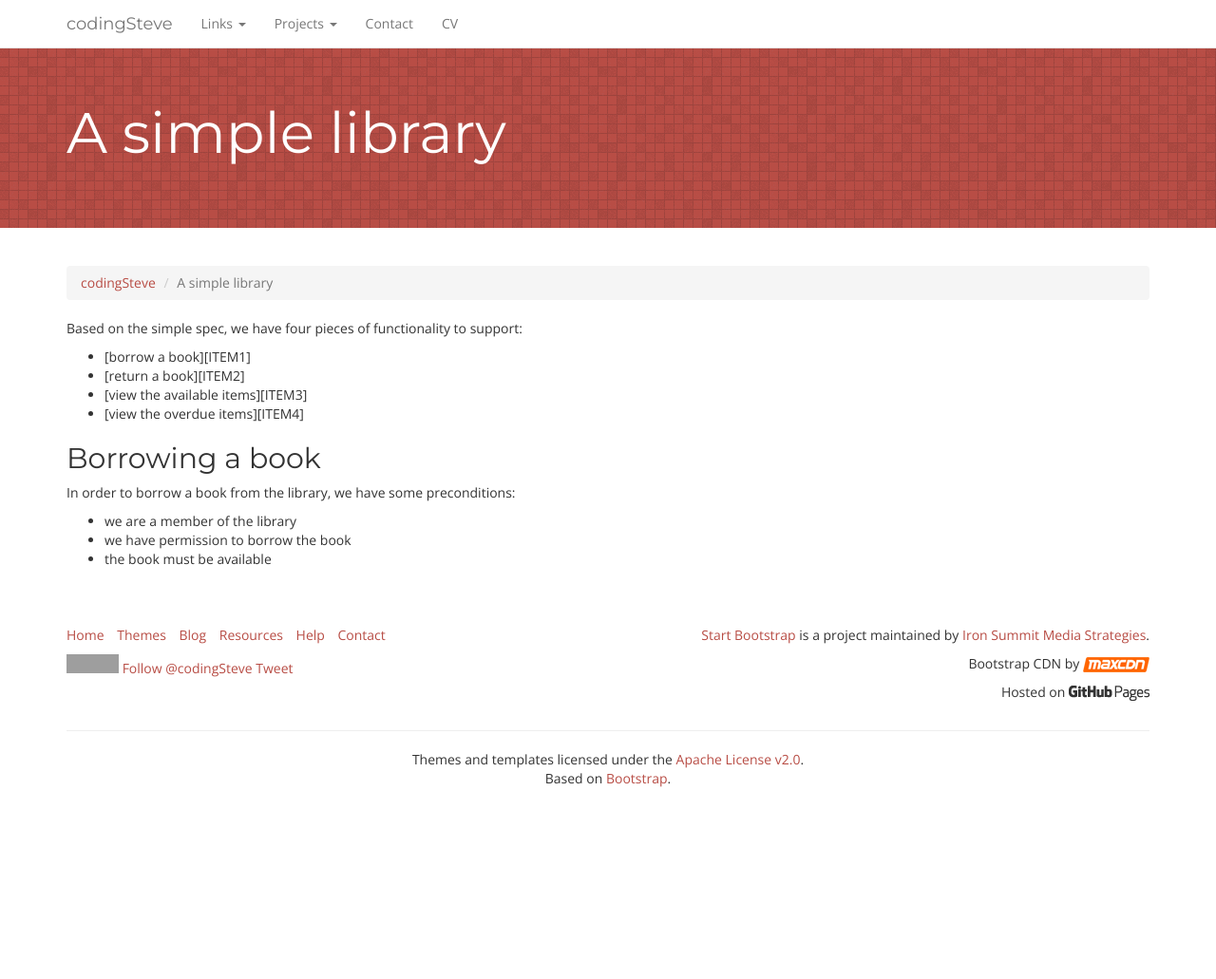
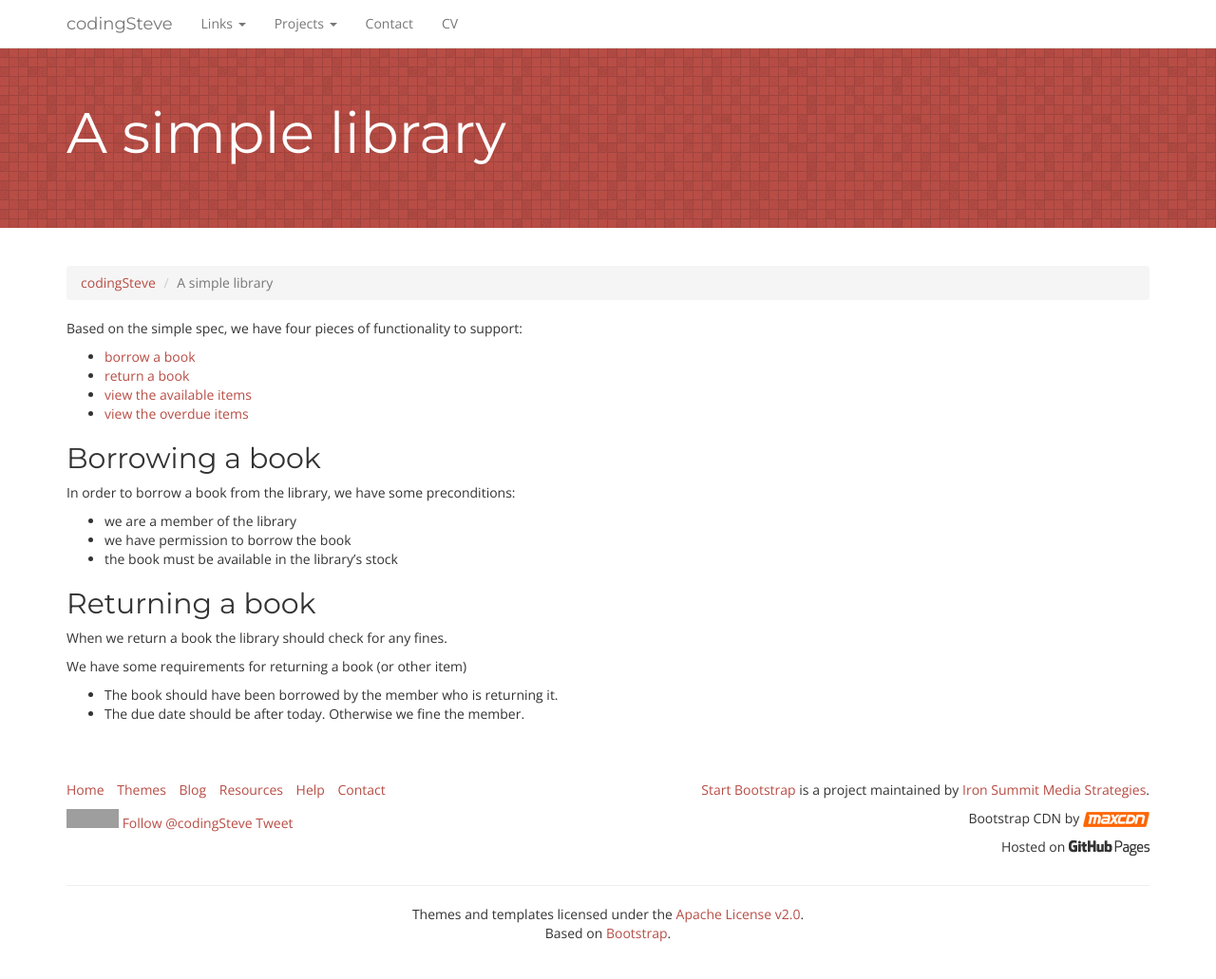
Before and after one commit to codingSteve/codingSteve.github.io, a Jekyll site: the page built from docs/2015-09-26-library-project.md, in a window 1280 px wide and 1053 px high. Shown: the top 1031 px of the window at 95% size. Built offline with Jekyll 4.4.1, drawn with Linux system fonts in a browser that asks for light colours; nearby versions of some CDN libraries; comment, search, counter and statistics services are not loaded; grey boxes are pictures that could not be loaded.

Commit message:
add thoughts for library project

```diff
--- a/docs/2015-09-26-library-project.md
+++ b/docs/2015-09-26-library-project.md
@@ -26,4 +26,31 @@ In order to borrow a book from the library, we have some preconditions:
 
 - we are a member of the library
 - we have permission to borrow the book
-- the book must be available
+- the book must be available in the library's stock
+
+
+
+Returning a book
+----------------
+When we return a book the library should check for any fines.
+
+We have some requirements for returning a book (or other item)
+
+- The book should have been borrowed by the member who is returning it.
+- The due date should be after today. Otherwise we fine the member.
+
+
+
+
+
+
+
+
+
+
+
+
+   [ITEM1]: https://github.com/codingSteve/library/issues/1
+   [ITEM2]: https://github.com/codingSteve/library/issues/2
+   [ITEM3]: https://github.com/codingSteve/library/issues/3
+   [ITEM4]: https://github.com/codingSteve/library/issues/4
```
Also changed, not shown: _posts/2015-09-26-Library-project.md (added, +8 -0 lines), docs/2015-09-26-fee-schedule.md (added, +31 -0 lines).
